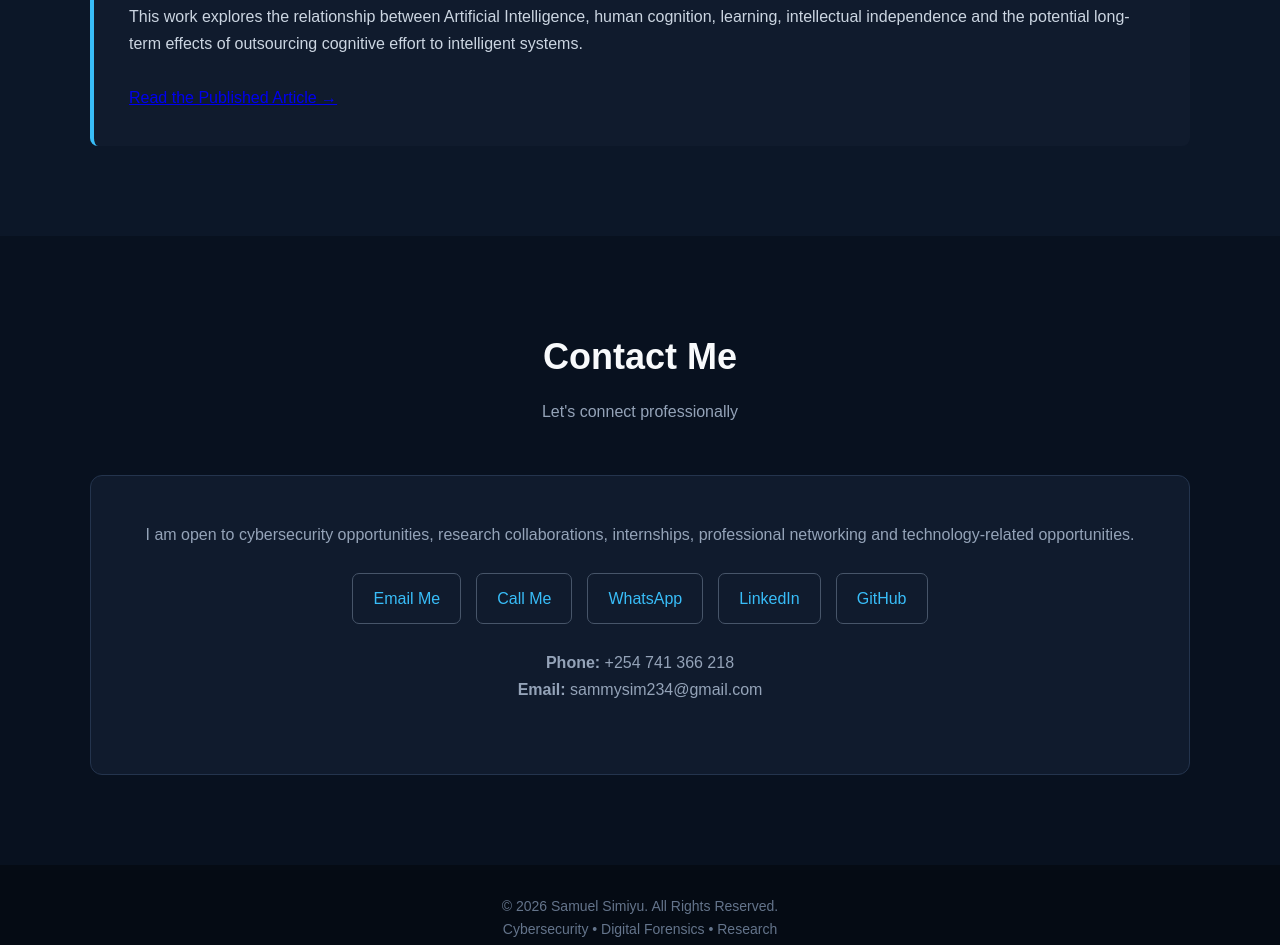
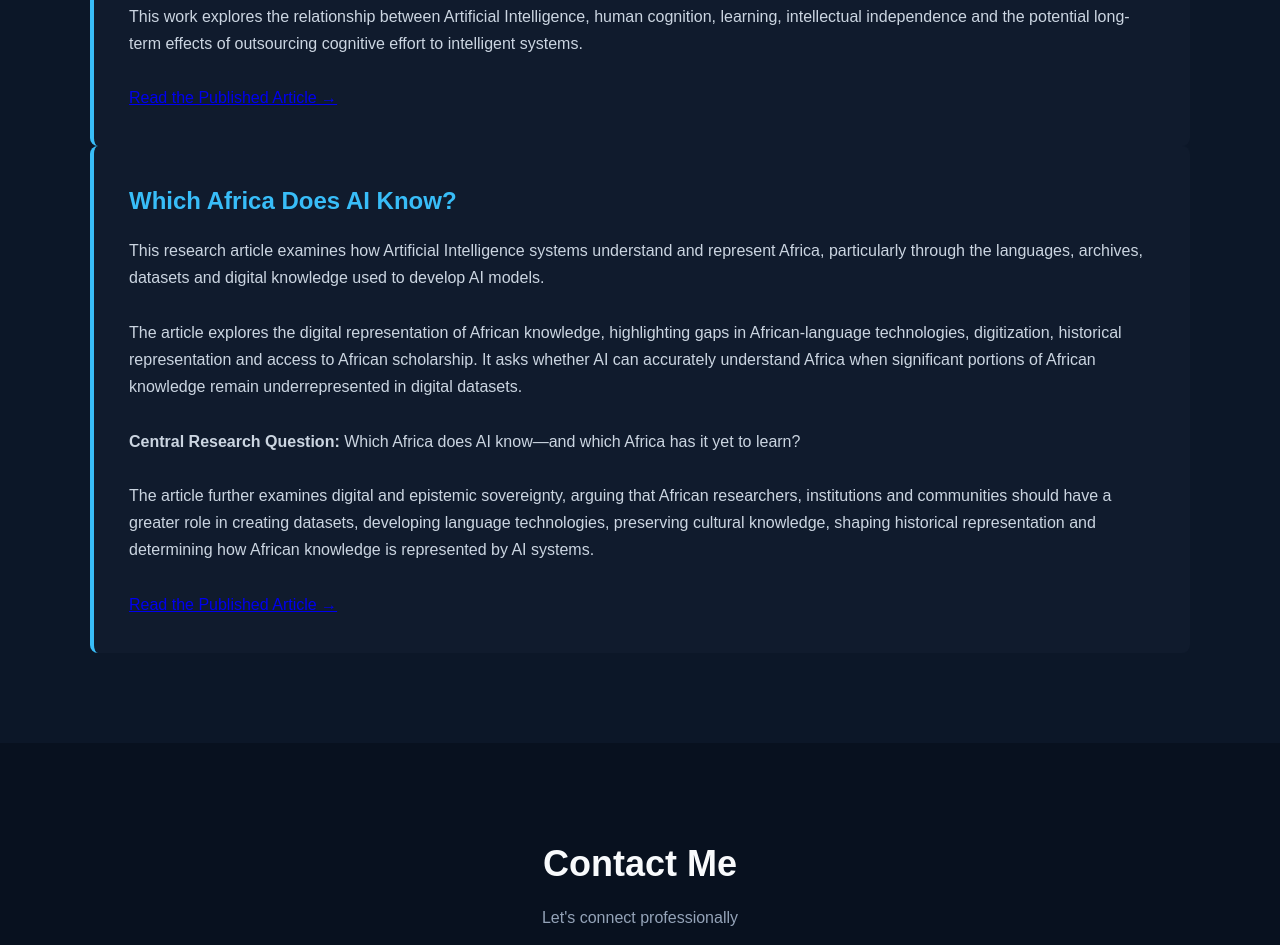
Before and after one commit to Samuel-Wafula/Portfolio, a plain HTML site: page index.html in a window 1280 px wide. Shown: the part 5008-5953 px from the top of the page. Drawn offline with Linux system fonts and the light colour scheme.

```diff
--- a/index.html
+++ b/index.html
@@ -873,6 +873,53 @@
                 Read the Published Article →
             </a>
         </div>
+        <!-- Which Africa Does AI Know? -->
+<div class="research-box">
+    <h3>Which Africa Does AI Know?</h3>
+
+    <p>
+        This research article examines how Artificial Intelligence systems
+        understand and represent Africa, particularly through the languages,
+        archives, datasets and digital knowledge used to develop AI models.
+    </p>
+
+    <br>
+
+    <p>
+        The article explores the digital representation of African knowledge,
+        highlighting gaps in African-language technologies, digitization,
+        historical representation and access to African scholarship. It asks
+        whether AI can accurately understand Africa when significant portions
+        of African knowledge remain underrepresented in digital datasets.
+    </p>
+
+    <br>
+
+    <p>
+        <strong>Central Research Question:</strong>
+        Which Africa does AI know—and which Africa has it yet to learn?
+    </p>
+
+    <br>
+
+    <p>
+        The article further examines digital and epistemic sovereignty,
+        arguing that African researchers, institutions and communities should
+        have a greater role in creating datasets, developing language
+        technologies, preserving cultural knowledge, shaping historical
+        representation and determining how African knowledge is represented
+        by AI systems.
+    </p>
+
+    <br>
+
+    <a href="https://www.linkedin.com/pulse/which-africa-does-ai-know-samuel-wafula-di8lf"
+       target="_blank"
+       rel="noopener noreferrer"
+       class="research-link">
+        Read the Published Article →
+    </a>
+</div>
 
     </div>
 </section>
```
